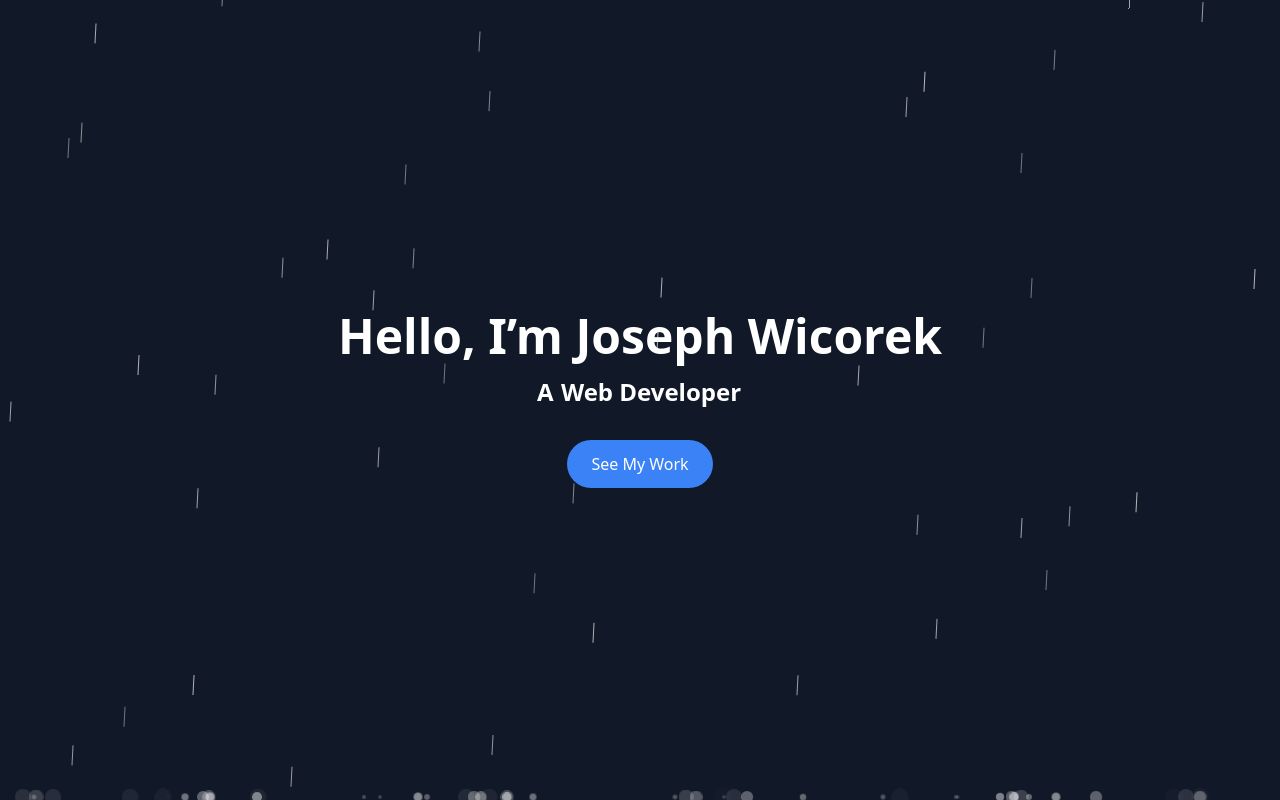
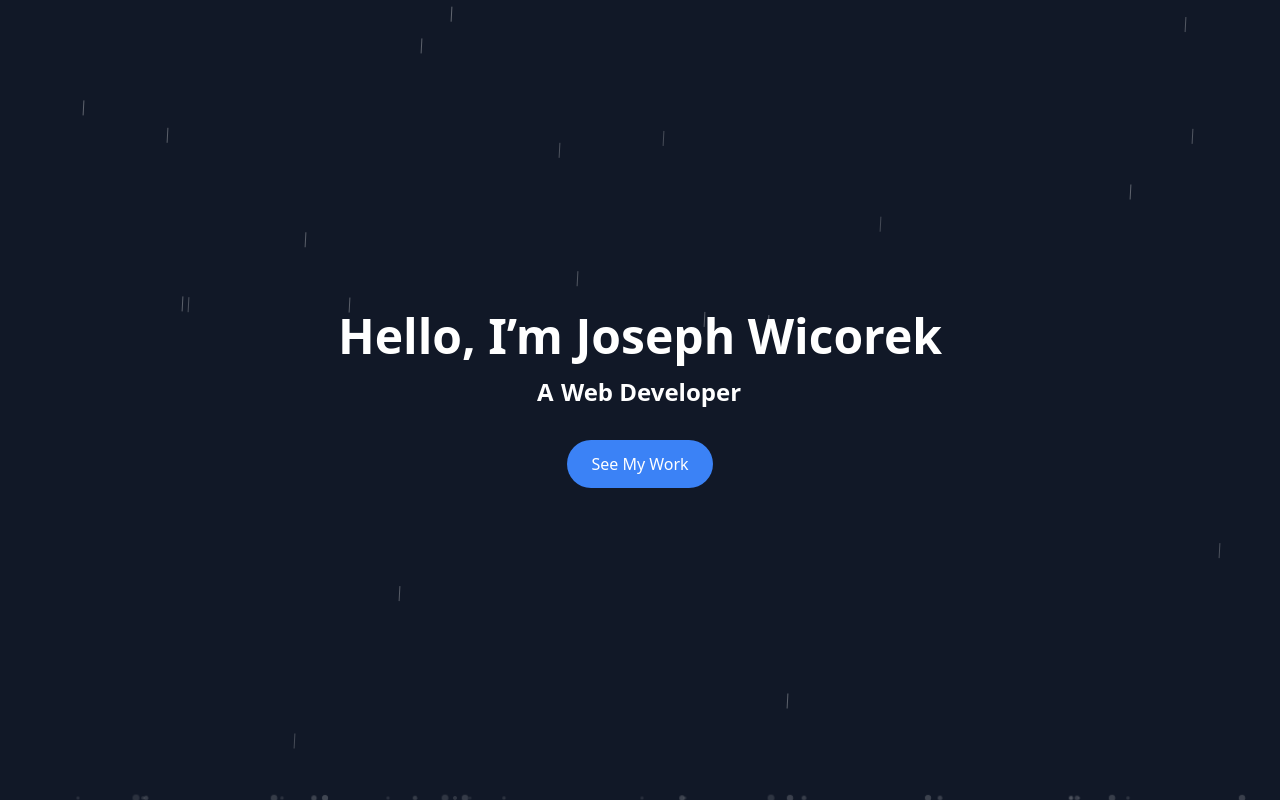
Before and after one commit to JoeWicorek/Portfolio, a React (Create React App) app in the folder portfolio/: page / in a window 1280 px wide. Built offline with nearby package versions, Linux system fonts and the light colour scheme.

Commit message:
fixed rain animation occurring on loadup

```diff
--- a/portfolio/src/Components/RainBackground.css
+++ b/portfolio/src/Components/RainBackground.css
@@ -23,31 +23,26 @@
 
 .drop {
     position: absolute;
-    width: 1px;
-    height: 20px;
-    background-color: white;
-    animation-name: falling;
-    animation-timing-function: linear;
-    animation-iteration-count: infinite;
+    background-color: rgba(255, 255, 255, 0.7);
+    filter: blur(0.5px);
 }
 
 .splash {
     position: absolute;
     bottom: 0;
-    width: 6px;
-    height: 6px;
+    width: 4px;
+    height: 4px;
     border-radius: 50%;
-    background-color: white;
+    background-color: rgba(255, 255, 255, 0.7);
     opacity: 0;
-    animation: splash 1.5s linear infinite;
 }
 
-@keyframes falling {
-    0% {
-        transform: translateY(-100px) rotate(3deg);
+@keyframes continuousFall {
+    from {
+        transform: translateY(0) rotate(3deg);
     }
-    100% {
-        transform: translateY(100vh) rotate(3deg);
+    to {
+        transform: translateY(150vh) rotate(3deg);
     }
 }
 
@@ -58,10 +53,10 @@
     }
     50% {
         transform: scale(1.5);
-        opacity: 0.5;
+        opacity: 0.3;
     }
     100% {
-        transform: scale(3);
+        transform: scale(2);
         opacity: 0;
     }
 }
--- a/portfolio/src/Components/RainBackground.js
+++ b/portfolio/src/Components/RainBackground.js
@@ -2,27 +2,35 @@ import React from 'react';
 import './RainBackground.css';
 
 const RainBackground = () => {
-    const drops = Array.from({ length: 50 }).map((_, index) => (
+    const drops = Array.from({ length: 30 }).map((_, index) => {
+        const duration = 2 + (Math.random() * 0.5);
+        const startingPoint = -(Math.random() * 100);
+
+        return (
             <div key={index} className="drop-container">
                 <div
                     className="drop"
                     style={{
                         left: `${Math.random() * 100}%`,
-                    animationDelay: `${Math.random() * 3}s`,
-                    animationDuration: `${1.8 + Math.random()}s`,
-                    opacity: 0.4 + Math.random() * 0.3,
+                        top: `${startingPoint}vh`,
+                        opacity: 0.3 + Math.random() * 0.2,
+                        transform: 'rotate(3deg)',
+                        animation: `continuousFall ${duration}s linear infinite`,
+                        width: '0.5px',
+                        height: '15px'
                     }}
                 />
                 <div
                     className="splash"
                     style={{
                         left: `${Math.random() * 100}%`,
-                    animationDelay: `${Math.random() * 3}s`,
-                    opacity: 0.7,
+                        opacity: 0.5,
+                        animation: `splash ${duration}s linear infinite`
                     }}
                 />
             </div>
-    ));
+        );
+    });
 
     return (
         <div className="rain-wrapper">
```
Lines whose indentation alone changed are shown as unchanged.
